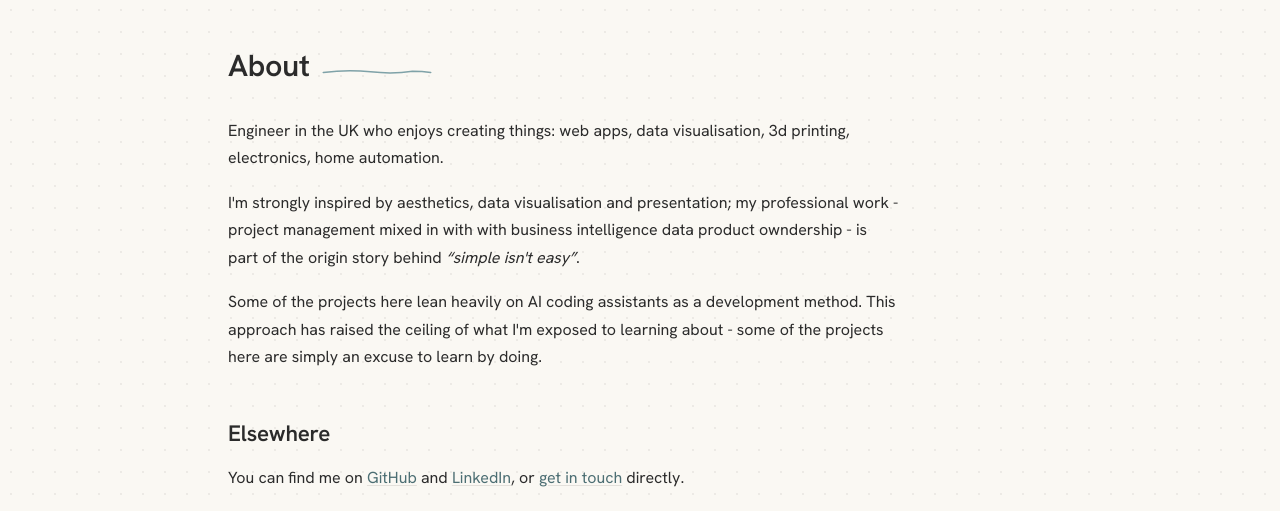
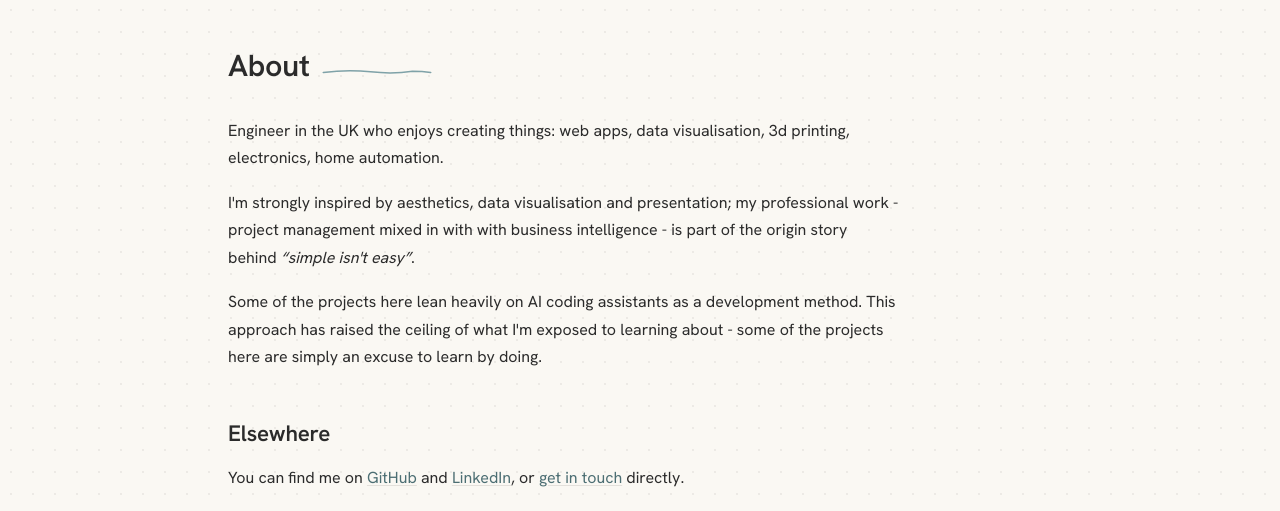
Before and after one commit to amiablealex/amiablealex-web, a Flask app: page /about in a window 1280 px wide. Shown: the part 89-600 px from the top of the page. Run offline with Flask 3, Linux system fonts and the light colour scheme.

Commit message:
Update about.html

```diff
--- a/templates/about.html
+++ b/templates/about.html
@@ -22,7 +22,7 @@
 
     <p>I'm strongly inspired by aesthetics, data visualisation and presentation; my
       professional work - project management mixed in with with business intelligence
-      data product owndership - is part of the origin story behind <em>“simple isn't
+      - is part of the origin story behind <em>“simple isn't
       easy”</em>.</p>
 
     <p>Some of the projects here lean heavily on AI coding assistants as a development
```
